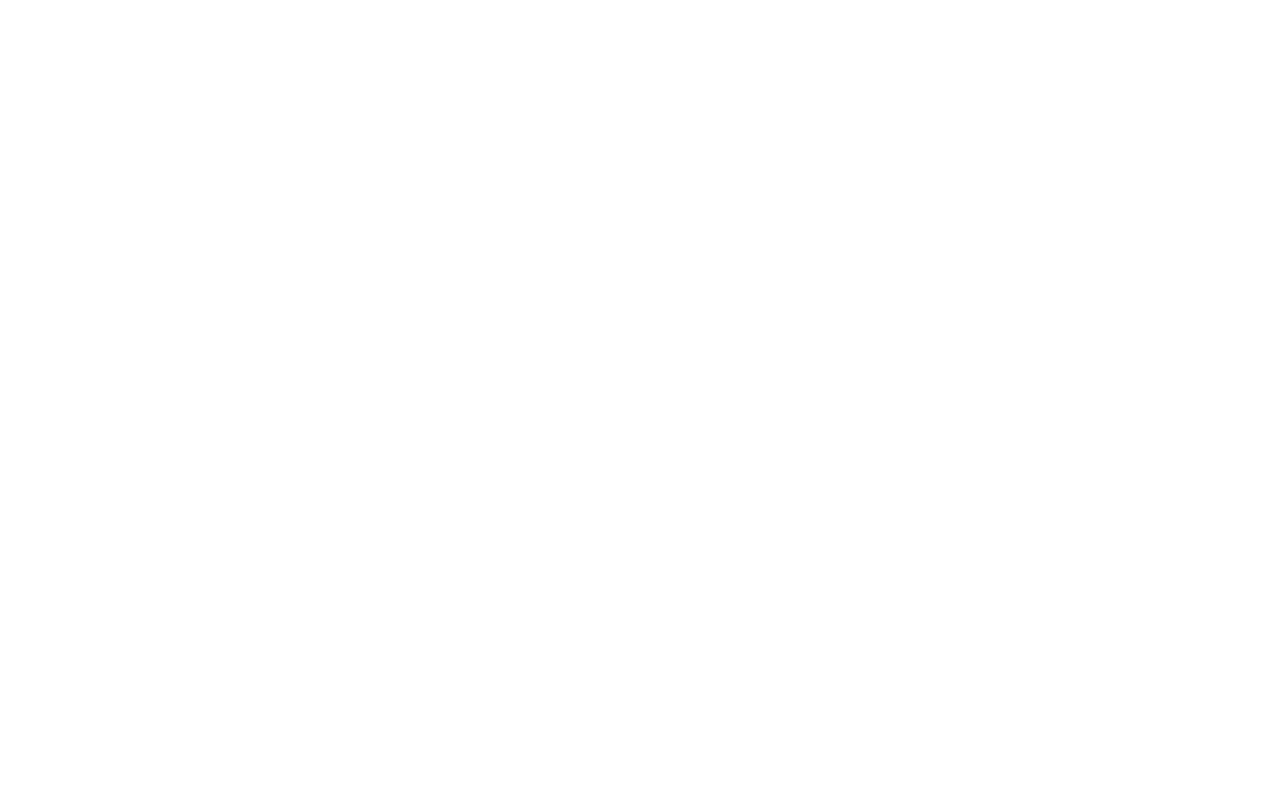
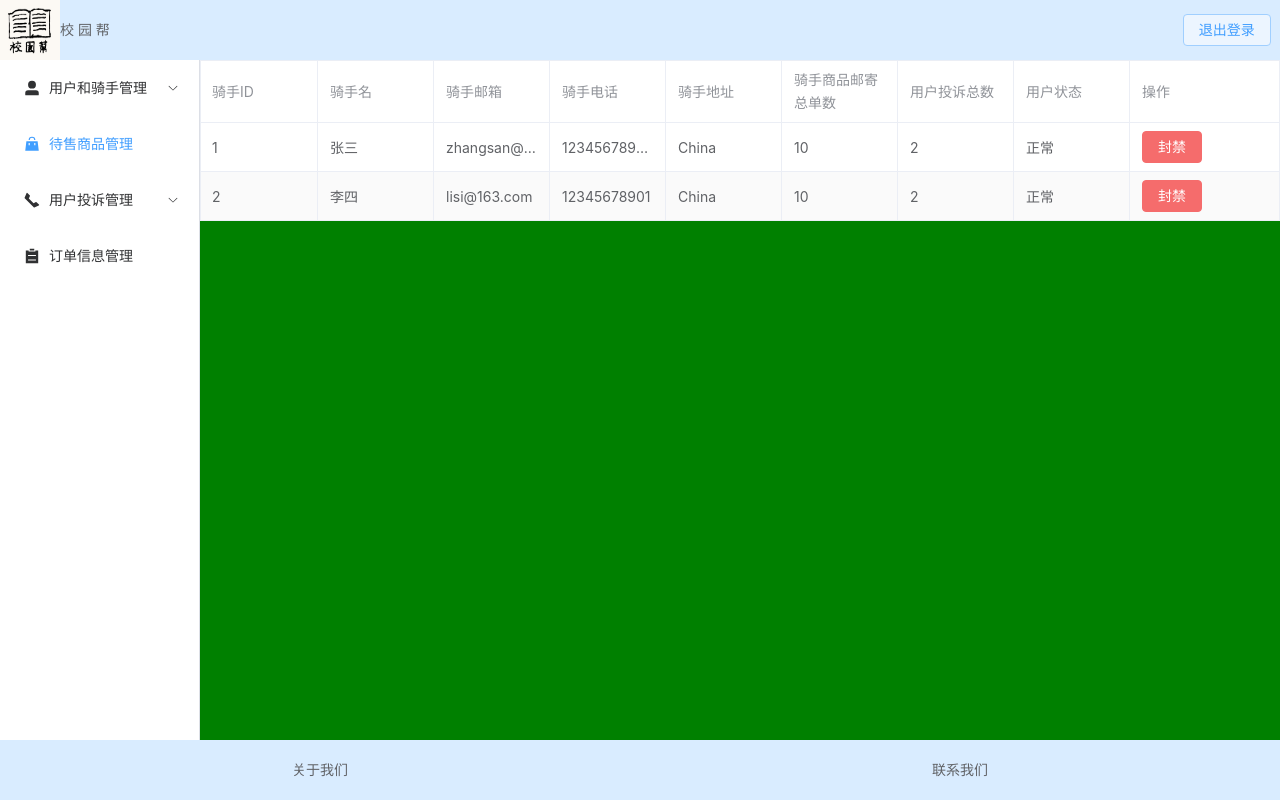
Before and after one commit to YYkwd/JLU_2024_WebDesign, a Vue app in the folder vue_client/: page /Administer/Deliverymen in a window 1280 px wide. Before the commit this address had no page. Built offline with nearby package versions, Linux system fonts and the light colour scheme.

Commit message:
界面完成50%

```diff
--- a/vue_client/src/components/Administer.vue
+++ b/vue_client/src/components/Administer.vue
@@ -3,10 +3,22 @@ import ElementPlus from 'element-plus'
 import 'element-plus/dist/index.css'
 import { RouterLink,RouterView } from 'vue-router';
 import {
+  Avatar,
+  Bell,
+  Box,
   Document,
+  DocumentChecked,
+  GoodsFilled,
   Menu as IconMenu,
+  List,
   Location,
+  Phone,
+  PhoneFilled,
   Setting,
+  ShoppingCart,
+  ShoppingCartFull,
+  UserFilled,
+  Van,
 } from '@element-plus/icons-vue'
 import router from '@/router';
 </script>
@@ -31,6 +43,26 @@ export default {
       goToUsers()
       {
         this.$router.push('/Administer/Users')
+      },
+      goToDeliverymen()
+      {
+        this.$router.push('/Administer/Deliverymen')
+      },
+      goToGoodsForSalePage()
+      {
+        this.$router.push('/Administer/GoodsForSale')
+      },
+      goToGoodsComplaintPage()
+      {
+        this.$router.push('/Administer/GoodsComplaint')
+      },
+      goToDeliverymenComplaintPage()
+      {
+        this.$router.push('/Administer/DeliverymenComplaint')
+      },
+      goToDocumentsPage()
+      {
+        this.$router.push('/Administer/Documents')
       }
     }
   }
@@ -65,12 +97,40 @@ export default {
         >
         <el-sub-menu index="1">
           <template #title>
-            <el-icon><location /></el-icon>
+            <el-icon><UserFilled /></el-icon>
             <span>用户和骑手管理</span>
           </template>
-          <el-menu-item index="1-1" @click="goToUsers()">用户</el-menu-item>
-          <el-menu-item index="1-2">骑手</el-menu-item>
+          <el-menu-item index="1-1" @click="goToUsers()">
+            <el-icon><Avatar /></el-icon>
+            <span>用户</span>
+          </el-menu-item>
+          <el-menu-item index="1-2" @click="goToDeliverymen()">
+            <el-icon><Avatar /></el-icon>
+            <span>骑手</span>
+          </el-menu-item>
         </el-sub-menu>
+        <el-menu-item index="2" @click="goToGoodsForSalePage()">
+          <el-icon><GoodsFilled /></el-icon>
+          <span>待售商品管理</span>
+        </el-menu-item>
+        <el-sub-menu index="3">
+          <template #title>
+            <el-icon><PhoneFilled /></el-icon>
+            <span>用户投诉管理</span>
+          </template>
+          <el-menu-item index="3-1" @click="goToGoodsComplaintPage()">
+            <el-icon><Box /></el-icon>
+            <span>商品投诉</span>
+          </el-menu-item>
+          <el-menu-item index="3-2" @click="goToDeliverymenComplaintPage()">
+            <el-icon><Van /></el-icon>
+            <span>骑手投诉</span>
+          </el-menu-item>
+        </el-sub-menu>
+        <el-menu-item index="4" @click="goToDocumentsPage()">
+          <el-icon><List /></el-icon>
+          <span>订单信息管理</span>
+        </el-menu-item>
       </el-menu>
       </el-aside>
       <el-main class="router-view-layout">
--- /dev/null
+++ b/vue_client/src/components/AdministerDeliverymen.vue
@@ -0,0 +1,54 @@
+<script setup lang="ts">
+import ElementPlus from 'element-plus'
+import 'element-plus/dist/index.css'
+import { RouterLink,RouterView } from 'vue-router';
+import  { ref }  from 'vue';
+
+const deliverymen = ref([
+  {id:1,Name:'张三',email:'zhangsan@163.com',phone:'12345678900',address:'China',delivery_count:10,delivery_complaint_count:2,status:'normal'},
+  {id:2,Name:'李四',email:'lisi@163.com',phone:'12345678901',address:'China',delivery_count:10,delivery_complaint_count:2,status:'normal'},
+ ])
+
+ function changeUserToNormal(index : any){
+      deliverymen.value[index].status = 'normal'
+    }
+  function changeUserToDisabled(index : any){
+      deliverymen.value[index].status = 'disabled'
+  }
+
+</script>
+<template>
+  <div class="common-layout">
+    <el-table :data="deliverymen" style="width: 100%" stripe border="true">
+      <el-table-column prop="id" label="骑手ID" />
+      <el-table-column prop="Name" label="骑手名" />
+      <el-table-column prop="email" label="骑手邮箱" show-overflow-tooltip/>
+      <el-table-column prop="phone" label="骑手电话" show-overflow-tooltip/>
+      <el-table-column prop="address" label="骑手地址" show-overflow-tooltip/>
+      <el-table-column prop="delivery_count" label="骑手商品邮寄总单数" />
+      <el-table-column prop="delivery_complaint_count" label="用户投诉总数"/>
+      <el-table-column prop="status" label="用户状态" >
+        <template #default="scope">
+          <span v-if="scope.row.status=='normal'">正常</span>
+          <span v-if="scope.row.status=='disabled'">封禁中</span>
+        </template>
+      </el-table-column>
+      <el-table-column prop="action" label="操作" fixed="right" width="150">
+        <template #default="scope">
+          <el-button type="danger" size="mini"  v-if="scope.row.status=='normal'" @click.native="() => {changeUserToDisabled(scope.$index)}">封禁</el-button>
+          <el-button type="primary" size="mini"  v-if="scope.row.status=='disabled'" @click.native="() => {changeUserToNormal(scope.$index)}">解封</el-button>
+        </template>
+      </el-table-column>
+    </el-table>
+  </div>
+</template>
+
+<style scoped>
+    .common-layout{
+  height: 100%;
+  width: 100%;
+  margin: 0px;
+  padding: 0px;
+  background-color: green;
+}
+</style>
--- a/vue_client/src/components/AdministerDiliverymen.vue
+++ b/vue_client/src/components/AdministerDeliverymenComplaint.vue
@@ -15,6 +15,6 @@ import { RouterLink,RouterView } from 'vue-router';
   width: 100%;
   margin: 0px;
   padding: 0px;
-  background-color: green;
+  background-color: violet;
 }
 </style>
--- a/vue_client/src/components/AdministerUsers.vue
+++ b/vue_client/src/components/AdministerUsers.vue
@@ -1,26 +1,28 @@
 <script setup lang="ts">
-import  { reactive }  from 'vue';
+import  { ref }  from 'vue';
 import ElementPlus from 'element-plus'
 import 'element-plus/dist/index.css'
 import { RouterLink,RouterView } from 'vue-router';
 
-const users = [
-  {id:'1',Name:'user1',email:'user1@gmail.com',purchase_count:'10',purchase_total:'$100',sale_count:'5',sale_total:'$50',complaint_count:'2',exchange_count:'1',status: 'normal'}
-  ,{id:'2',Name:'user2',email:'user2@gmail.com',purchase_count:'20',purchase_total:'$200',sale_count:'10',sale_total:'$100',complaint_count:'3',exchange_count:'2',status: 'disabled'}
-]
+const users = ref([
+  {id:'1',Name:'user1',email:'user1@gmail.com',phone:'12345678900',address:'China',purchase_count:'10',purchase_total:'$100',sale_count:'5',sale_total:'$50',complaint_count:'2',be_complaint_count:'5',exchange_count:'1',be_exchanged_count:'1',status: 'normal'}
+  ,{id:'2',Name:'user2',email:'user2@gmail.com',phone:'12345678901',address:'China',purchase_count:'20',purchase_total:'$200',sale_count:'10',sale_total:'$100',complaint_count:'3',be_complaint_count:'5',exchange_count:'2',be_exchanged_count:'0',status: 'disabled'}
+])
+
+    function changeUserToDisabled(index : any){
+      users.value[index].status = 'disabled'
+    }
+
+    function changeUserToNormal(index : any){
+      users.value[index].status = 'normal'
+    }
+
 </script>
 
 <script lang="ts">
 
 export default {
-  methods: {
-    changeUserToDisabled(){
 
-    },
-    changeUserToNormal(){
-
-    }
-  }
 };
 </script>
 <template>
@@ -29,12 +31,16 @@ export default {
       <el-table-column prop="id" label="用户ID" />
       <el-table-column prop="Name" label="用户名" />
       <el-table-column prop="email" label="用户邮箱" show-overflow-tooltip/>
+      <el-table-column prop="phone" label="用户电话" show-overflow-tooltip/>
+      <el-table-column prop="address" label="用户地址" show-overflow-tooltip/>
       <el-table-column prop="purchase_count" label="商品购买总数" />
       <el-table-column prop="purchase_total" label="商品购买总额"/>
       <el-table-column prop="sale_count" label="商品售出总数"/>
       <el-table-column prop="sale_total" label="商品售出总额"/>
       <el-table-column prop="complaint_count" label="用户投诉总数"/>
+      <el-table-column prop="be_complaint_count" label="用户被投诉总数"/>
       <el-table-column prop="exchange_count" label="用户退换货次数"/>
+      <el-table-column prop="be_exchanged_count" label="用户被退换货次数"/>
       <el-table-column prop="status" label="用户状态" >
         <template #default="scope">
           <span v-if="scope.row.status=='normal'">正常</span>
@@ -43,8 +49,8 @@ export default {
       </el-table-column>
       <el-table-column prop="action" label="操作" fixed="right" width="150">
         <template #default="scope">
-          <el-button type="danger" size="mini"  v-if="scope.row.status=='normal'" @click="changeUserToDisabled()">封禁</el-button>
-          <el-button type="primary" size="mini"  v-if="scope.row.status=='disabled'" @click="changeUserToNormal()">解封</el-button>
+          <el-button type="danger" size="mini"  v-if="scope.row.status=='normal'" @click.native="() => {changeUserToDisabled(scope.$index)}">封禁</el-button>
+          <el-button type="primary" size="mini"  v-if="scope.row.status=='disabled'" @click.native="() => {changeUserToNormal(scope.$index)}">解封</el-button>
         </template>
       </el-table-column>
     </el-table>
--- a/vue_client/src/router/index.ts
+++ b/vue_client/src/router/index.ts
@@ -16,9 +16,9 @@ const router = createRouter({
                     component: () => import('../components/AdministerGoodsForSale.vue')
                 },
                 {
-                    path:'Diliverymen', //管理员访问路径
-                    name:'AdministerDiliverymen',
-                    component: () => import('../components/AdministerDiliverymen.vue')
+                    path:'Deliverymen', //管理员访问路径
+                    name:'AdministerDeliverymen',
+                    component: () => import('../components/AdministerDeliverymen.vue')
                 },
                 {
                     path:'Users', //管理员访问路径
@@ -26,14 +26,19 @@ const router = createRouter({
                     component: () => import('../components/AdministerUsers.vue')
                 },
                 {
-                    path:'Complaint', //管理员访问路径
-                    name:'AdministerComplaint',
-                    component: () => import('../components/AdministerComplaint.vue')
+                    path:'GoodsComplaint', //管理员访问路径
+                    name:'AdministerGoodsComplaint',
+                    component: () => import('../components/AdministerGoodsComplaint.vue')
                 },
                 {
-                    path:'Exchange', //管理员访问路径
-                    name:'AdministerExchange',
-                    component: () => import('../components/AdministerExchange.vue')
+                    path:'DeliverymenComplaint', //管理员访问路径
+                    name:'AdministerDeliverymenComplaint',
+                    component: () => import('../components/AdministerDeliverymenComplaint.vue')
+                },
+                {
+                    path:'Documents', //管理员访问路径
+                    name:'AdministerDocuments',
+                    component: () => import('../components/AdministerDocuments.vue')
                 },
                 {
                     path:'InfoChange', //管理员访问路径
```
Also changed, not shown: vue_client/src/components/AdministerDocuments.vue (renamed from vue_client/src/components/AdministerExchange.vue), vue_client/src/components/AdministerGoodsComplaint.vue (renamed from vue_client/src/components/AdministerComplaint.vue).
